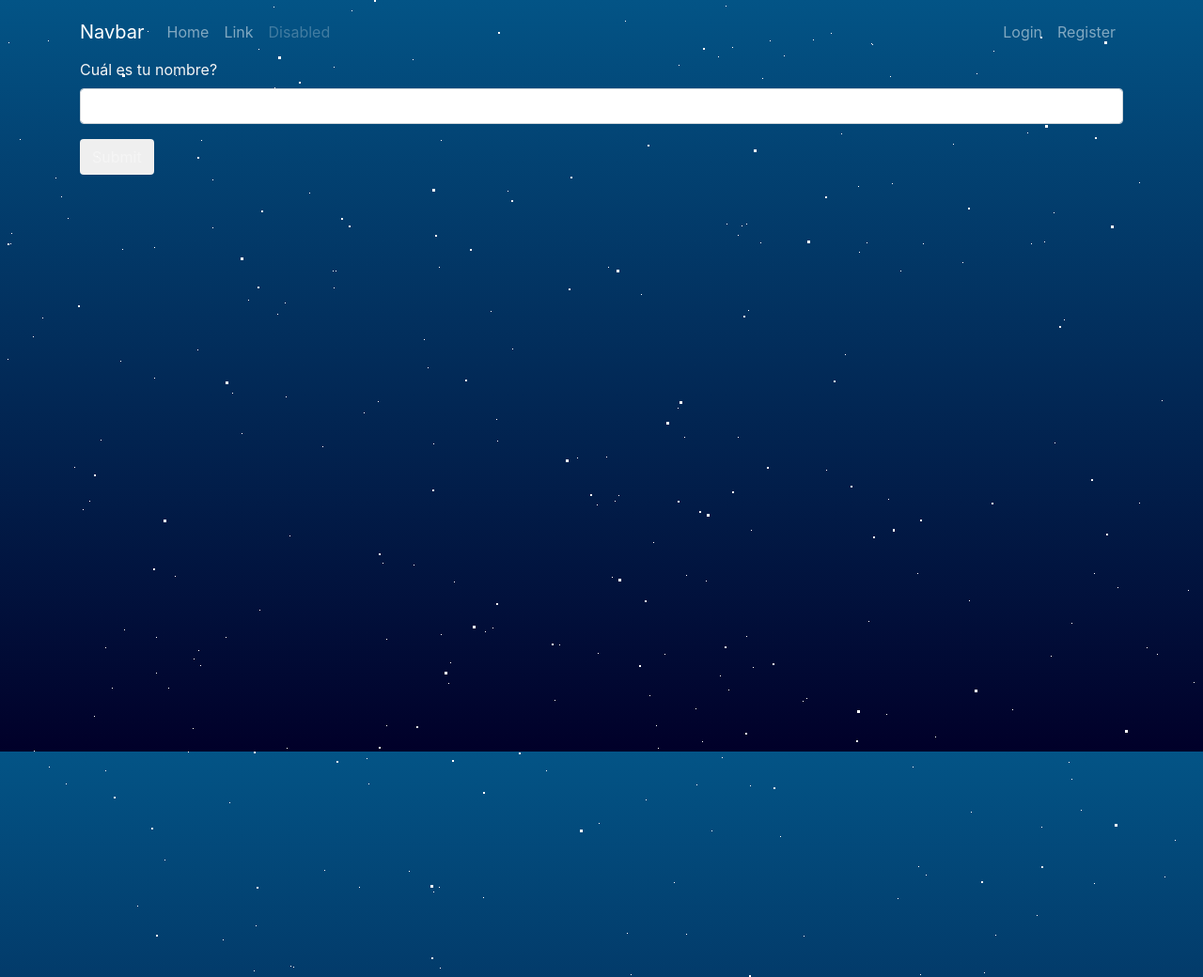
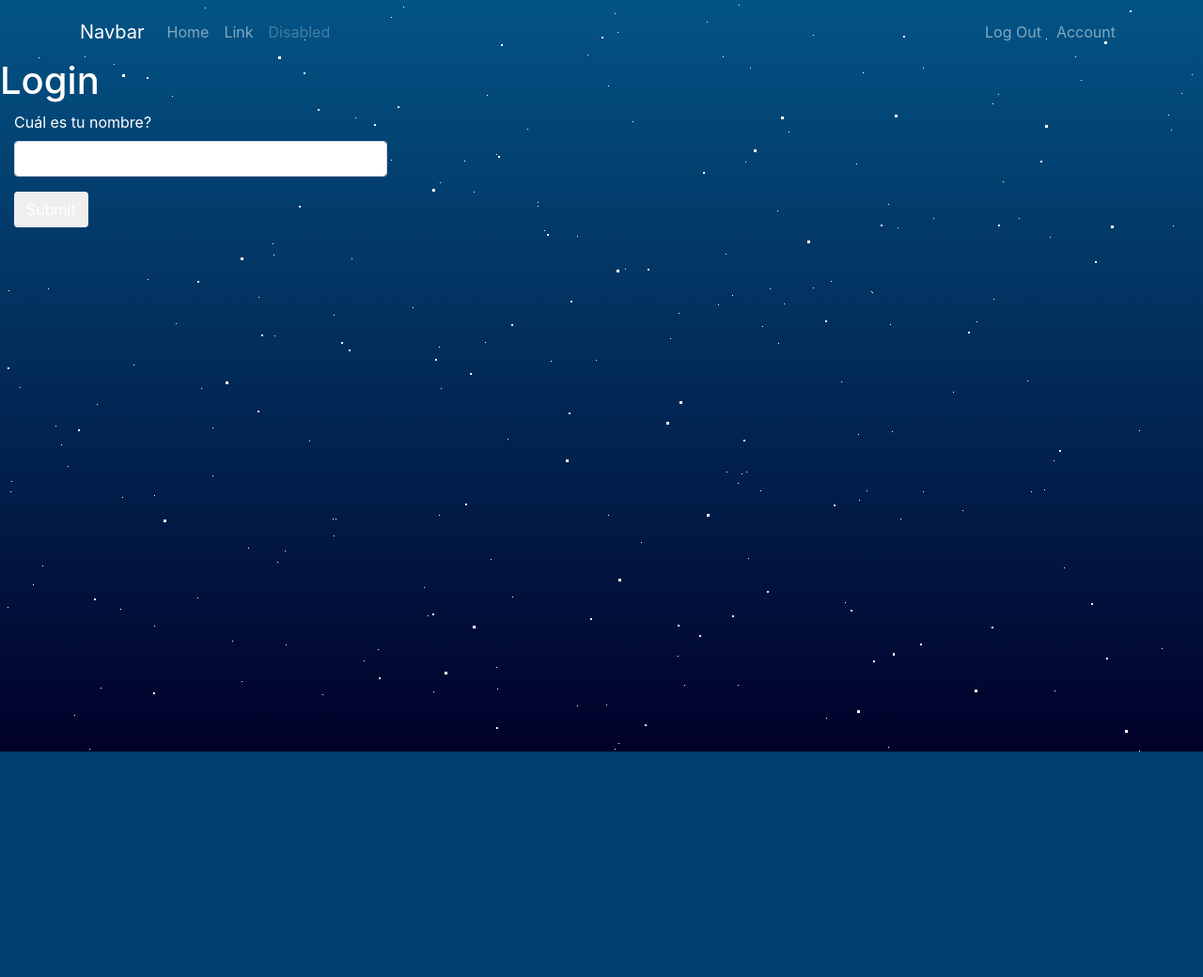
Before and after one commit to CsarChvz/Blog-App-Flask, a Flask app: template app/templates/auth/login.html in a window 1280 px wide. Shown: the top 1040 px of the page at 94% size. After the commit the page ends 800 px from the top, so only its background shows below. Run offline with Flask 2, Linux system fonts and the light colour scheme; the template is opened without the code that fills it: values that come from a table or form of the project are taken from there, others are empty; a user stored in the database is signed in; tables that the repository leaves empty hold one stand-in row (values such as "Sample post"); parts of the project's set-up code (start-up, migrations or seed data) failed here and were passed over; some libraries are stand-ins or nearby versions.

Commit message:
Cosas del login

```diff
--- a/app/static/css/styles.css
+++ b/app/static/css/styles.css
@@ -6,7 +6,7 @@ body{
     background-color: transparent !important;
 }
 
-
+/*
 @keyframes animStar {
     from {
         transform: translateY(0px);
@@ -14,4 +14,4 @@ body{
     to {
         transform: translateY(-2000px);
     }
-}
+}  */
--- a/app/templates/auth/login.html
+++ b/app/templates/auth/login.html
@@ -6,14 +6,16 @@
 {% block styles %}
 <style>
     *{
-        color: whitesmoke;
+        color: white;
     }
 </style>
 {% endblock %}
 {% block page_content %}
-<div class="page-header">
-    <div class="container">
-        {{ wtf.quick_form(form) }}
+
+    <div class="page-header">
+        <h1>Login</h1>
     </div>
-</div>
+        <div class="col-md-4">
+            {{ wtf.quick_form(form) }}
+        </div>
 {% endblock %}
--- a/app/templates/base.html
+++ b/app/templates/base.html
@@ -39,8 +39,13 @@
                     </li>
                 </ul>
                 <div class="navbar-nav">
-                      <a class="nav-item nav-link" href="">Login</a>
-                      <a class="nav-item nav-link" href="">Register</a>
+                    {% if current_user.is_authenticated %}
+                        <a class="nav-item nav-link" href="{{ url_for('auth.logout') }}">Log Out</a>
+                        <a class="nav-item nav-link" href="">Account</a>
+                    {% else %}
+                        <a class="nav-item nav-link" href="{{ url_for('auth.login') }}">Log In</a>
+                        <a class="nav-item nav-link" href="">Register</a>
+                    {% endif %}
                 </div>
             </div>
         </div>
```
Also changed, not shown: app/auth/views.py (+19 -5 lines).
